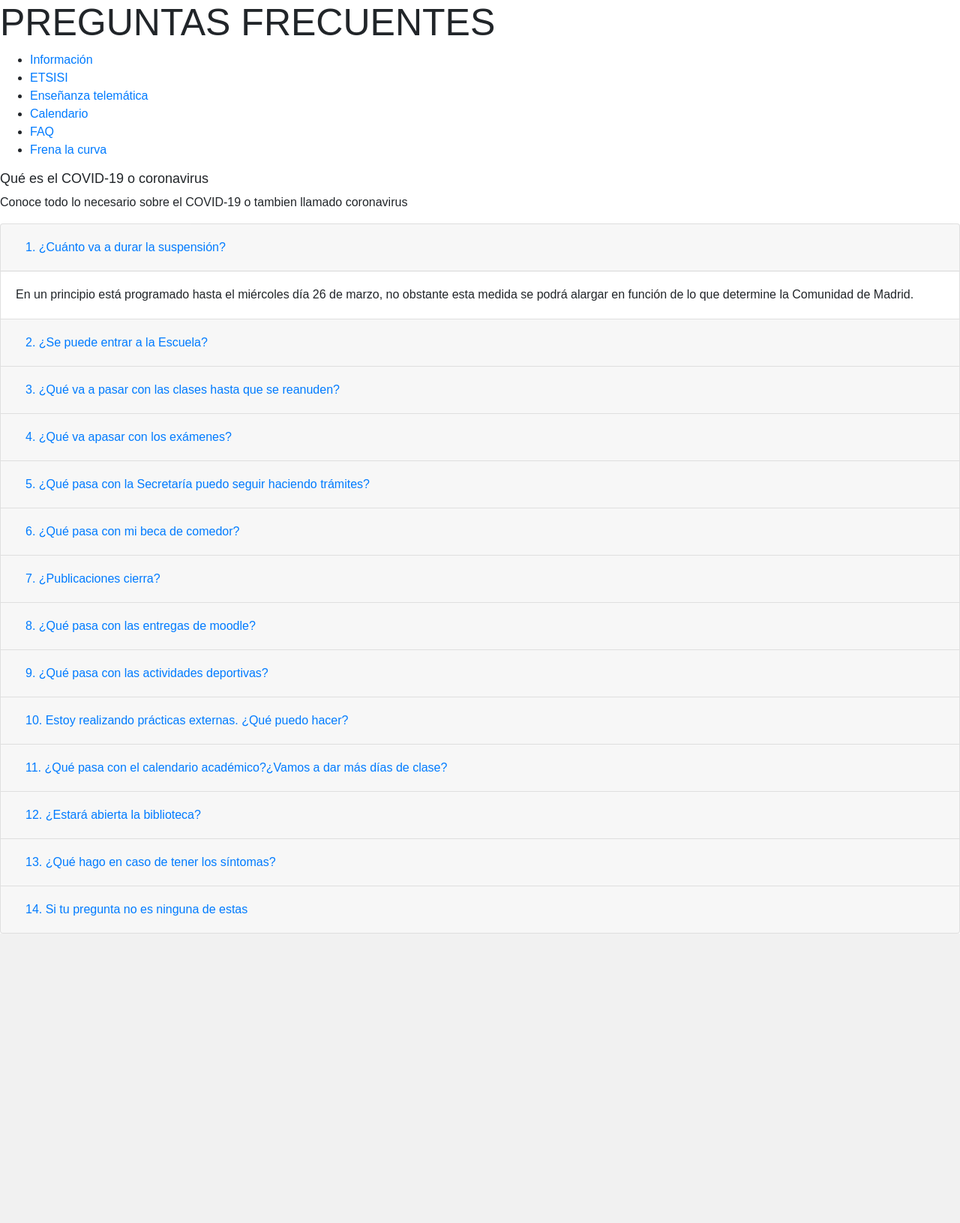
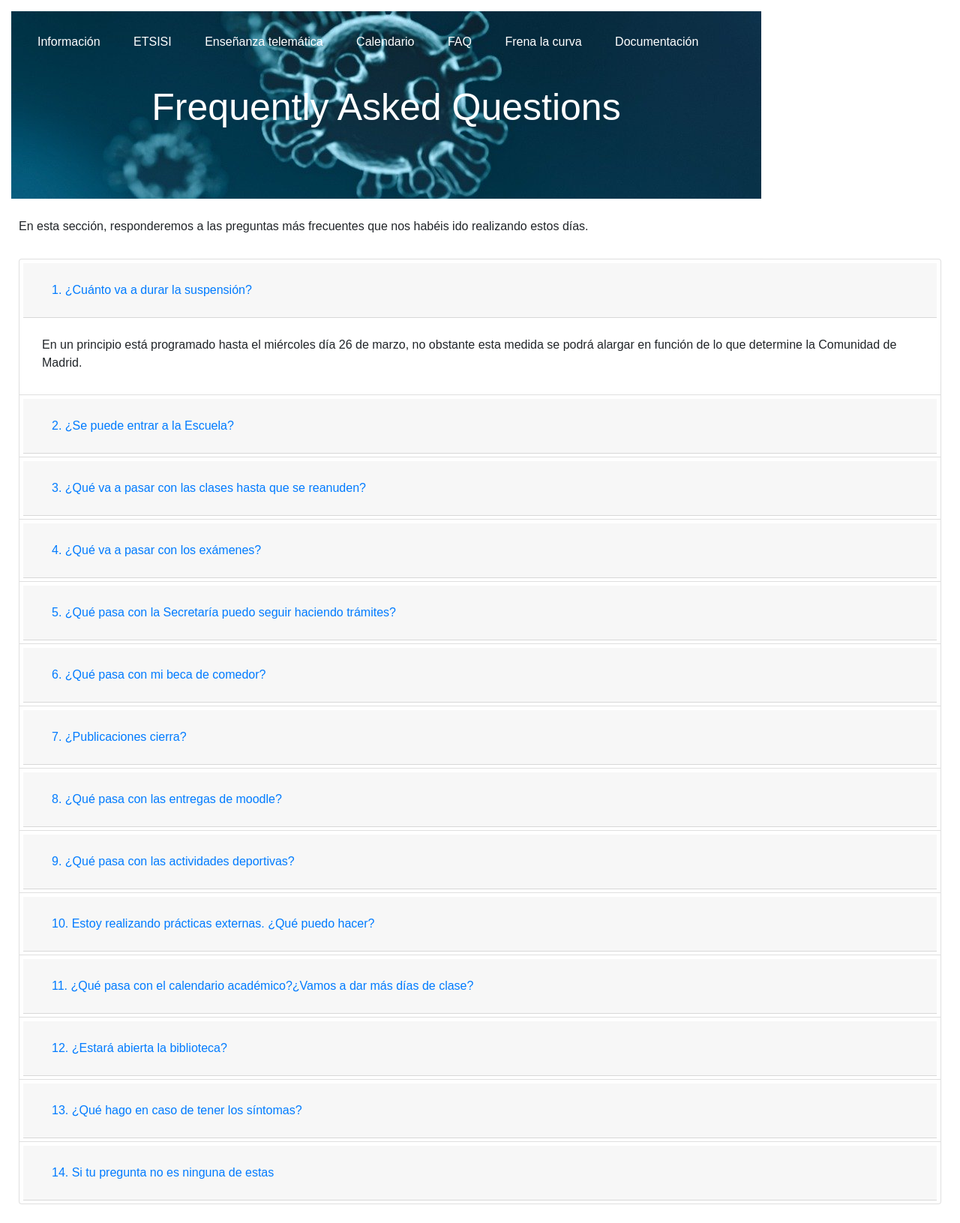
Before and after one commit to DAETSISI/COVID-19, a PHP site: page /faq.html in a window 1280 px wide. Shown: the whole page at 75% size. Before the commit the page ends 1245 px from the top, so only its background shows below. Run offline with PHP 8.4, Linux system fonts and the light colour scheme.

Commit message:
FAQs-v1
Versión Semi Definitiva, revisar las preguntas que quiero hacer. Los colores de fondo y el estilo un poco en general.

```diff
--- a/css/styles.css
+++ b/css/styles.css
@@ -1,18 +1,33 @@
-#cabezera {
-    padding: 0;
-    margin: 0;
+*{
+    padding: 5px;
+}
+
+a:link, a:visited, a:hover, a:active {
+;
+  color: white;
+  padding: 14px 20px;
+  text-align: left;
+  display: inline-block;
+}
+
+#cabecera {
+
     color: white;
-    text-align: center;
+
     background: url(../img/virus-4835301_1920.jpg);
     height: 250px;
     width: 1000px;
     font-size: px;
+}
 
-
+#mensaje{
+    padding-top: 20px;
+    padding-bottom: 0px;
 }
 
 h1 {
     font-size: 50px;
+    text-align: center;
 
 
 }
--- a/faq.html
+++ b/faq.html
@@ -12,23 +12,22 @@
         <div id="contenedor">
 
          <div id="cabecera">
-             <h1>PREGUNTAS FRECUENTES</h1>
                 <div id="menu">
                     <ul>
-                        <li><a href="faq.html" id="activo">Información</a></li>
-                        <li><a href="#">ETSISI</a></li>
-                        <li><a href="#">Enseñanza telemática</a></li>
-                        <li><a href="#">Calendario</a></li>
-                        <li><a href="#">FAQ</a></li>
-                        <li><a href="#">Frena la curva</a></li>
+                        <a href="faq.html" id="activo">Información</a>
+                        <a href="#">ETSISI</a>
+                        <a href="#">Enseñanza telemática</a>
+                        <a href="#">Calendario</a>
+                        <a href="#">FAQ</a>
+                        <a href="#">Frena la curva</a>
+                        <a href="#">Documentación</a>
                     </ul>
                 </div>
-                <div id="mensaje">
-                    <h2 id="que_es">Qué es el COVID-19 o coronavirus</h2>
-                    <p>Conoce todo lo necesario sobre el COVID-19 o tambien llamado coronavirus</p>
+             <h1>Frequently Asked Questions</h1>
+            </div>
+              <div id="mensaje">
+                    <p>En esta sección, responderemos a las preguntas más frecuentes que nos habéis ido realizando estos días.</p>
                 </div>
-            </div>
-
             <div id = "cuerpo">
 
                 <div class="accordion" id="accordionExample">
@@ -73,7 +72,7 @@
                     </div>
                     <div id="collapseThree" class="collapse" aria-labelledby="headingThree" data-parent="#accordionExample">
                       <div class="card-body">
-                       Se dará docencia telemática, los profesores de todas las asignaturas están viendo el método más apropiado para continuar con el temario, en caso de que surja cualquier problema, contactad con la Delegación
+                       Se dará docencia telemática, los profesores de todas las asignaturas están viendo el método más apropiado para continuar con el temario, en caso de que surja cualquier problema, contactad con la Delegación.
                       </div>
                     </div>
                   </div>
@@ -83,13 +82,13 @@
                     <div class="card-header" id="headingFour">
                       <h2 class="mb-0">
                         <button class="btn btn-link collapsed" type="button" data-toggle="collapse" data-target="#collapseFour" aria-expanded="false" aria-controls="collapseFour">
-                          4. ¿Qué va  apasar con los exámenes?
+                          4. ¿Qué va a pasar con los exámenes?
                         </button>
                       </h2>
                     </div>
                     <div id="collapseFour" class="collapse" aria-labelledby="headingFour" data-parent="#accordionExample">
                       <div class="card-body">
-                       La mayoría de profesores está poniendo los exámenes programados para estas fechas justo a la vuelta asique no relajarse.
+                          Durante este periodo, no se realizarán exámenes presenciales. En principio se están moviendo los exámenes para cuando finalicen las medidas, sin embargo si se alarga el proceso, se estudiarán otras opciones.
                       </div>
                     </div>
                   </div>
@@ -150,7 +149,7 @@
                         </div>
                         <div id="collapseEight" class="collapse" aria-labelledby="headingEight" data-parent="#accordionExample">
                           <div class="card-body">
-                             En un principio las entregas de moodle seguirán igual que siempre salvo que se os envíe un correo de la asignatura diciendo lo contrario asique tener cuidado que no se os pase la fecha de entrega
+                                    Las entregas de moodle seguirán siendo parte de las actividades evaluables de la asignatura, no se han producido cambios con ellas.
                           </div>
                         </div>
                       </div>
@@ -167,7 +166,7 @@
                         </div>
                         <div id="collapseNine" class="collapse" aria-labelledby="headingNine" data-parent="#accordionExample">
                           <div class="card-body">
-                             Quedan canceladas cualquier tipo de actividad deportiva tanto en el campus como a nivel territorial, nacional o internacional.
+                             Cualquier tipo de actividad deportiva tanto en el campus como a nivel territorial, nacional o internacional han sido suspendidas.
                           </div>
                         </div>
                       </div>
@@ -182,7 +181,7 @@
                         </div>
                         <div id="collapseTen" class="collapse" aria-labelledby="headingTen" data-parent="#accordionExample">
                           <div class="card-body">
-                             La única forma de poder seguir realizando prácticas externas es de manera telemática. La empresa deberá verificar ese trabajo realizado, para la obtención de los créditos correspondientes.
+                             La única forma de poder seguir realizando prácticas externas es de manera telemática. La empresa deberá garantizar la integridad del estudiante y la correcta realización de las prácticas.
                           </div>
                         </div>
                       </div>
@@ -197,7 +196,7 @@
                         </div>
                         <div id="collapseEleventh" class="collapse" aria-labelledby="headingEleventh" data-parent="#accordionExample">
                           <div class="card-body">
-                             En un principio se mantiene igual ya que se están buscando alternativas para dar las clases, si no funciona la docencia telemática, se procederá a ampliar hasta 15 días.
+                             En un principio se mantiene igual, si no funciona la docencia telemática, se procederá a ampliar hasta 15 días.
                           </div>
                         </div>
                       </div>
```
